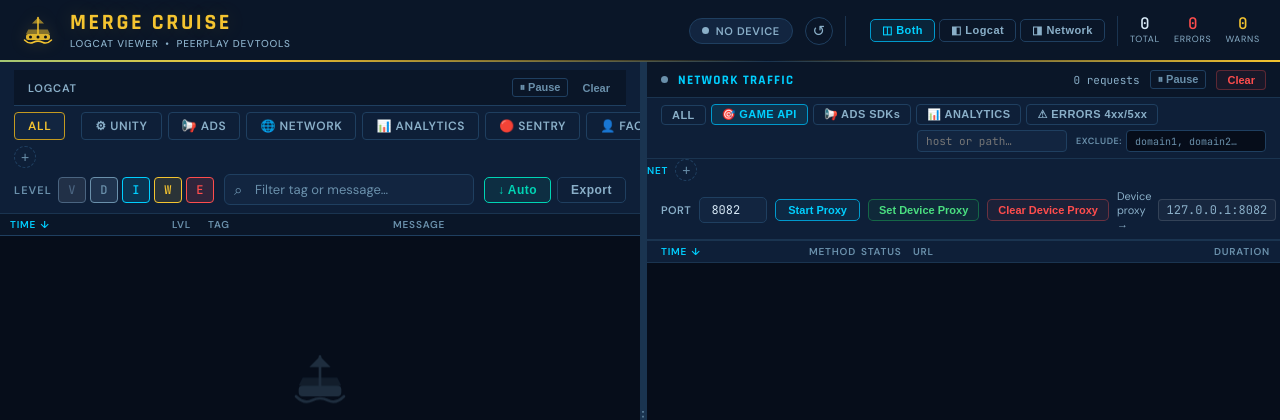
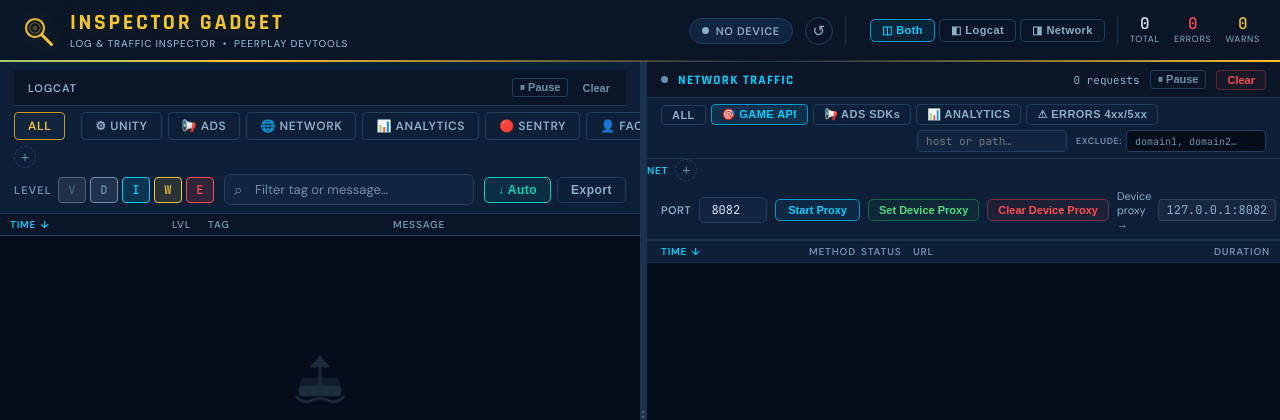
Before and after one commit to PeerPlayGames/mc-logcat, a Flask app: page / in a window 1280 px wide. Shown: the top 420 px of the page. Run offline with Flask 3, Linux system fonts and the light colour scheme; some libraries are stand-ins or nearby versions.

Commit message:
Rename to Inspector Gadget — Log & Traffic Inspector
- Updated title, header, subtitle, server banner, launcher, and shell script
- Replaced ship icon with magnifying glass inspector icon
- All references to "Merge Cruise Logcat" updated

Co-Authored-By: Claude Opus 4.6 <noreply@anthropic.com>

```diff
--- a/launcher.py
+++ b/launcher.py
@@ -1,6 +1,6 @@
 #!/usr/bin/env python3
 """
-Merge Cruise Logcat — macOS app entry point.
+Inspector Gadget — macOS app entry point.
 Opens the browser automatically and runs the server.
 """
 import os
@@ -44,8 +44,8 @@ from server import app, socketio, device_monitor
 monitor_thread = threading.Thread(target=device_monitor, daemon=True)
 monitor_thread.start()
 
-print(f'\n  ⚓  Merge Cruise Logcat — PeerPlay DevTools')
-print(f'  🌊  http://localhost:{PORT}\n')
+print(f'\n  🔍  Inspector Gadget — Log & Traffic Inspector')
+print(f'  🌐  http://localhost:{PORT}\n')
 
 socketio.run(app, host='0.0.0.0', port=PORT, debug=False,
              use_reloader=False, allow_unsafe_werkzeug=True)
--- a/server.py
+++ b/server.py
@@ -1,6 +1,6 @@
 #!/usr/bin/env python3
 """
-Merge Cruise Logcat Viewer — PeerPlay DevTools
+Inspector Gadget — Log & Traffic Inspector — PeerPlay DevTools
 """
 
 import json
@@ -984,8 +984,8 @@ if __name__ == '__main__':
     threading.Thread(target=device_monitor, daemon=True).start()
     threading.Thread(target=_proxy_emit_worker, daemon=True).start()
 
-    print('\n  ⚓  Merge Cruise Logcat Server — PeerPlay DevTools')
-    print('  🌊  http://localhost:5001\n')
+    print('\n  🔍  Inspector Gadget — Log & Traffic Inspector')
+    print('  🌐  http://localhost:5001\n')
 
     socketio.run(app, host='0.0.0.0', port=5001, debug=False,
                  use_reloader=False, allow_unsafe_werkzeug=True)
--- a/templates/index.html
+++ b/templates/index.html
@@ -3,7 +3,7 @@
 <head>
 <meta charset="UTF-8">
 <meta name="viewport" content="width=device-width, initial-scale=1.0">
-<title>Merge Cruise Logcat — PeerPlay</title>
+<title>Inspector Gadget — Log & Traffic Inspector</title>
 <link rel="preconnect" href="https://fonts.googleapis.com">
 <link rel="preconnect" href="https://fonts.gstatic.com" crossorigin>
 <link href="https://fonts.googleapis.com/css2?family=Rajdhani:wght@600;700&family=DM+Sans:wght@400;500;600&family=JetBrains+Mono:wght@400;500&display=swap" rel="stylesheet">
@@ -1696,19 +1696,15 @@ mark {
     <div class="header-left">
       <!-- Ship icon SVG -->
       <svg class="ship-icon" viewBox="0 0 48 48" fill="none" xmlns="http://www.w3.org/2000/svg">
-        <path d="M24 6v22" stroke="currentColor" stroke-width="2" stroke-linecap="round"/>
-        <path d="M24 6 L32 14 L24 14 L16 14 Z" fill="currentColor" opacity="0.6"/>
-        <rect x="8" y="28" width="32" height="8" rx="3" fill="currentColor" opacity="0.9"/>
-        <path d="M6 36 Q12 42 18 39 Q24 36 30 39 Q36 42 42 36" stroke="currentColor" stroke-width="2" fill="none" stroke-linecap="round"/>
-        <circle cx="14" cy="32" r="2" fill="var(--bg)"/>
-        <circle cx="24" cy="32" r="2" fill="var(--bg)"/>
-        <circle cx="34" cy="32" r="2" fill="var(--bg)"/>
-        <path d="M8 28 L11 22 L37 22 L40 28" fill="currentColor" opacity="0.5"/>
+        <circle cx="20" cy="20" r="12" stroke="currentColor" stroke-width="3" fill="none" opacity="0.9"/>
+        <circle cx="20" cy="20" r="7" stroke="currentColor" stroke-width="1.5" fill="none" opacity="0.4"/>
+        <line x1="29" y1="29" x2="42" y2="42" stroke="currentColor" stroke-width="4" stroke-linecap="round"/>
+        <circle cx="20" cy="20" r="3" fill="currentColor" opacity="0.3"/>
       </svg>
 
       <div class="title-block">
-        <h1>MERGE CRUISE</h1>
-        <div class="subtitle">LogCat Viewer &nbsp;•&nbsp; PeerPlay DevTools</div>
+        <h1>INSPECTOR GADGET</h1>
+        <div class="subtitle">Log & Traffic Inspector &nbsp;•&nbsp; PeerPlay DevTools</div>
       </div>
     </div>
 
```
Also changed, not shown: 1 other file.
